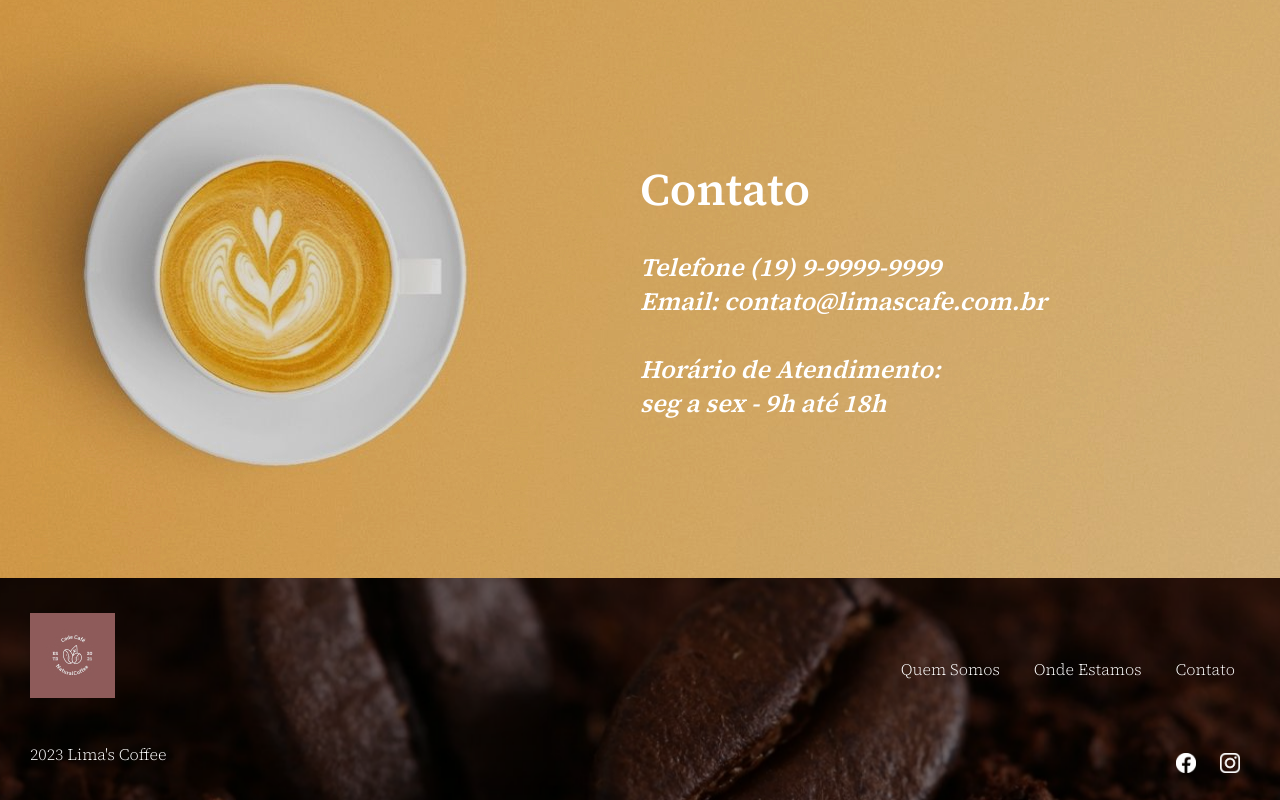
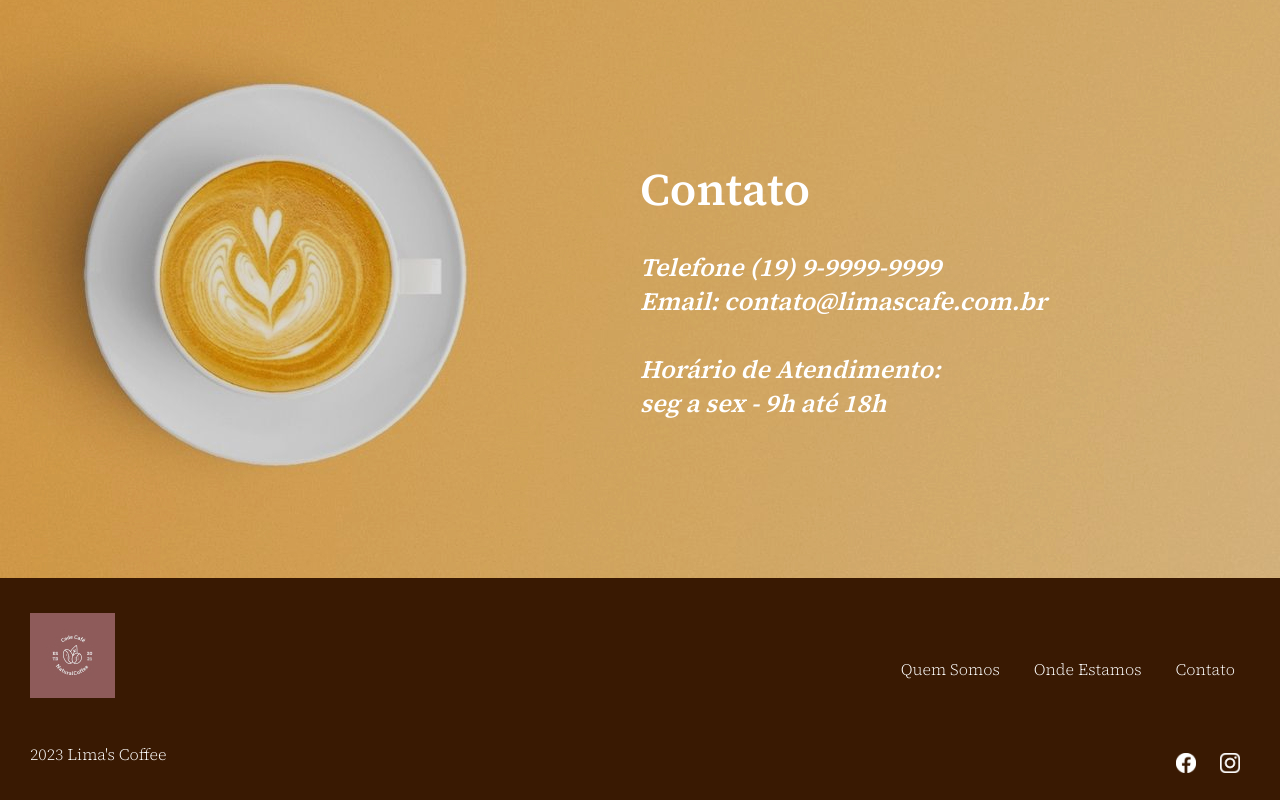
Before and after one commit to AdrianLima06/landing-page-cafeteria, a plain HTML site: page index.html in a window 1280 px wide. Shown: the part 2848-3648 px from the top of the page. Drawn offline with Linux system fonts and the light colour scheme.

Commit message:
Alterado Cor do Fundo do Footer

```diff
--- a/src/css/style.css
+++ b/src/css/style.css
@@ -126,7 +126,7 @@ body{
 }
 
 .rodape{
-    background: url(/src/img/fundo-rodape.jpg) center center no-repeat;
+    background-color: rgb(57, 25, 2);
     padding: 35px 30px;
     background-size: cover;
 }
```
